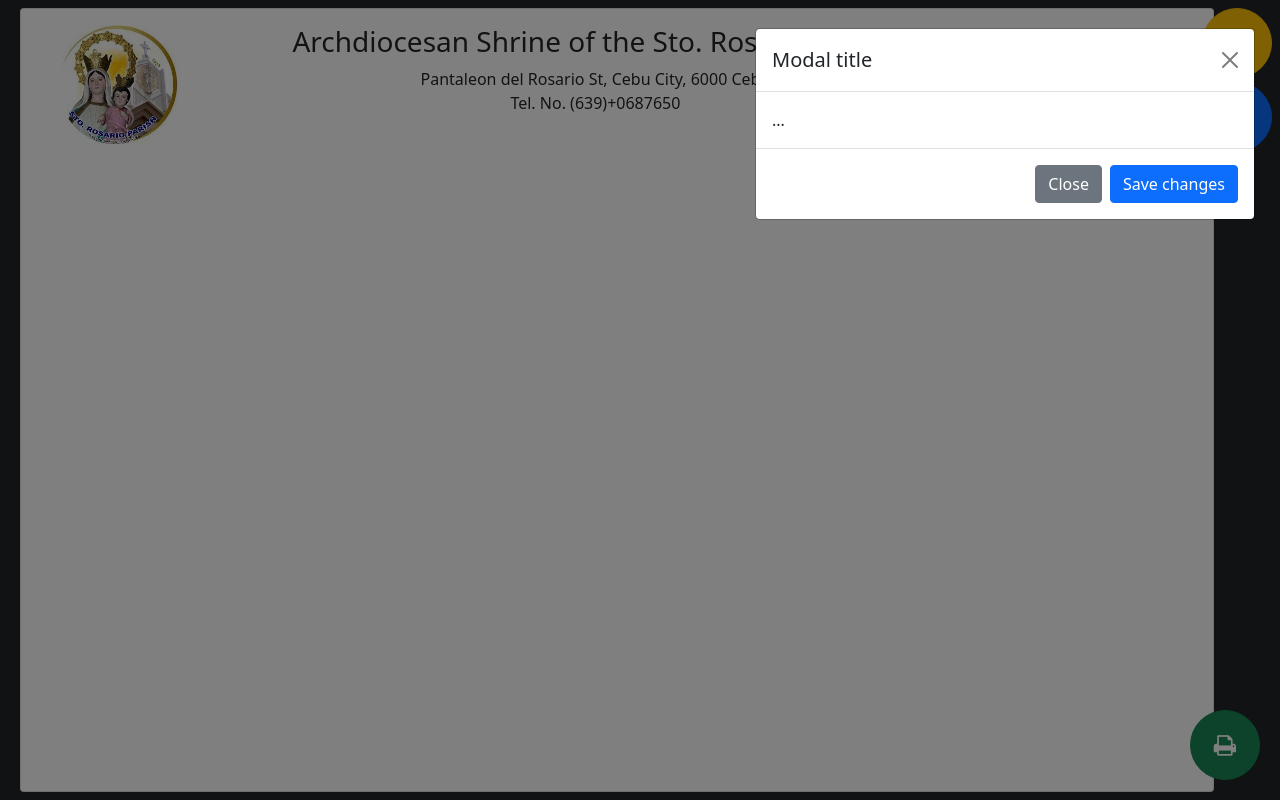
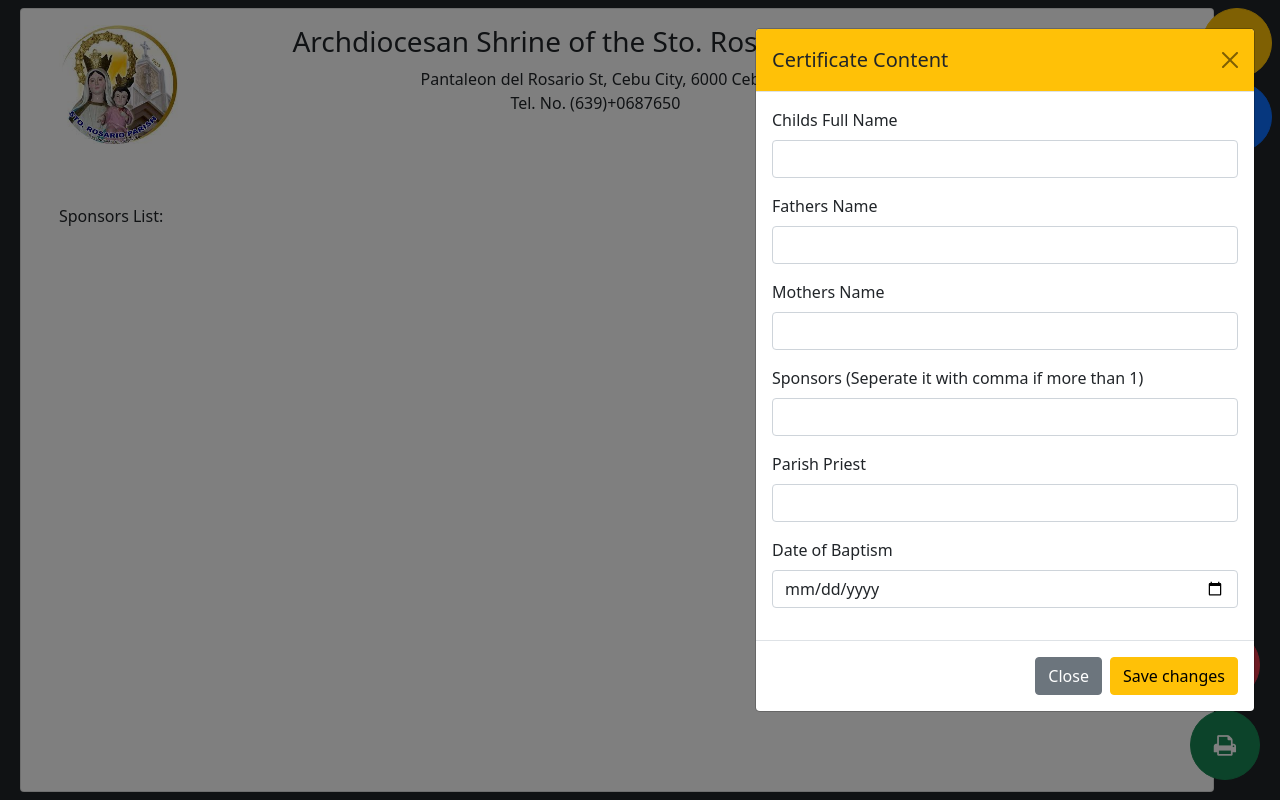
Before and after one commit to Carljul/sto-rosario, a PHP site: page / in a window 1280 px wide, after a click that opens the changed part. Run offline with PHP 8.4, Linux system fonts and the light colour scheme.

Commit message:
[UPATE] - CERTIFICATE CONTENT

```diff
--- a/index.php
+++ b/index.php
@@ -78,6 +78,11 @@
         .btn-print{
             position: absolute;
             bottom: 20px;
+            right: 20px;
+        }
+        .btn-refresh{
+            position: absolute;
+            bottom: 100px;
             right: 20px;
         }
         .full-height{
@@ -163,6 +168,11 @@
         .text-changes-scroll::-webkit-scrollbar-thumb:hover {
         background: #555;
         }
+
+        #sponsors_list{
+            position: absolute !important;
+            top: 195px !important;
+        }
     </style>
 
     <!-- JQUERY  -->
@@ -172,6 +182,8 @@
 
     <!-- Print Button -->
     <button type="button" class="btn-print btn btn-xl btn-success btn-circle btn-actions"><i class="fa fa-print"></i></button>
+    <!-- Refresh Button -->
+    <button type="button" class="btn-refresh btn btn-xl btn-danger btn-circle btn-actions" id="btnRefresh"><i class="fa fa-refresh"></i></button>
 
     <!-- Content -->
     <div class="container-fluid">
@@ -230,7 +242,11 @@
                     <div class="container">
                         <div class="row">
                             <div class="col-sm-12 col-md-12">
-                                Sponsors List:
+                                <div id="sponsors_list">
+                                    <center>
+                                        Sponsors List:
+                                    </center>
+                                </div>
                             </div>
                         </div>
                     </div>
@@ -244,16 +260,39 @@
     <div class="modal fade right" id="modalCertificateForm" tabindex="-1" aria-labelledby="modalCertificateForm" aria-hidden="true">
         <div class="modal-dialog">
             <div class="modal-content">
-                <div class="modal-header">
-                    <h5 class="modal-title" id="exampleModalLabel">Modal title</h5>
+                <div class="modal-header bg-warning">
+                    <h5 class="modal-title" id="exampleModalLabel">Certificate Content</h5>
                     <button type="button" class="btn-close" data-bs-dismiss="modal" aria-label="Close"></button>
                 </div>
                 <div class="modal-body">
-                ...
+                    <div class="mb-3">
+                        <label for="childs_full_name" class="form-label">Childs Full Name</label>
+                        <input type="text" class="form-control" id="childs_full_name">
+                    </div>
+                    <div class="mb-3">
+                        <label for="fathers_name" class="form-label">Fathers Name</label>
+                        <input type="text" class="form-control" id="fathers_name">
+                    </div>
+                    <div class="mb-3">
+                        <label for="mothers_name" class="form-label">Mothers Name</label>
+                        <input type="text" class="form-control" id="mothers_name">
+                    </div>
+                    <div class="mb-3">
+                        <label for="sponsors" class="form-label">Sponsors (Seperate it with comma if more than 1)</label>
+                        <input type="text" class="form-control" id="sponsors">
+                    </div>
+                    <div class="mb-3">
+                        <label for="priest" class="form-label">Parish Priest</label>
+                        <input type="text" class="form-control" id="priest">
+                    </div>
+                    <div class="mb-3">
+                        <label for="date_of_baptism" class="form-label">Date of Baptism</label>
+                        <input type="date" class="form-control" id="date_of_baptism">
+                    </div>
                 </div>
                 <div class="modal-footer">
                     <button type="button" class="btn btn-secondary" data-bs-dismiss="modal">Close</button>
-                    <button type="button" class="btn btn-primary">Save changes</button>
+                    <button type="button" class="btn btn-warning" id="btn-save-certificate-content">Save changes</button>
                 </div>
             </div>
         </div>
@@ -439,7 +478,6 @@
                     "site_image": "",
                     "site_background": "",
                     "certificate_of": "",
-                    "list_of_sponsors": "",
                     "church_name": "",
                     "church_name_font_size": "",
                     "church_name_font_style": "",
@@ -455,7 +493,9 @@
                     "childs_name": "",
                     "fathers_name": "",
                     "mothers_name": "",
-                    "list_of_sponsors": []
+                    "list_of_sponsors": "",
+                    "date_of_baptism": "",
+                    "parish_priest": ""
                 }];
                 if(localStorage.getItem('site_config') != null && localStorage.getItem('certificate') != null){
                     var sc = JSON.parse(localStorage.getItem('site_config'));
@@ -463,11 +503,11 @@
                     var certificate_parsed = JSON.parse(localStorage.getItem('certificate'));
 
                     // logo
-                    if(sc[0]['site_image'] != ""){
+                    if(sc[0]['site_image'] != "" && sc[0]['site_image'] != undefined){
                         $("#logo").attr("src", "uploaded_images/"+sc[0]['site_image']);
                     }
                     // background image
-                    if(sc[0]['site_background'] != ""){
+                    if(sc[0]['site_background'] != "" && sc[0]['site_background'] != undefined){
                         $("#printArea").css("background-image", "url('uploaded_images/"+sc[0]['site_background']+"')");
                     }
                     // church name
@@ -518,6 +558,18 @@
                     if(sc[0]['address_text_style'] != ""){
                         $("#address_text").css('font-family', sc[0]['address_text_style']);
                         $("#address_font_style").val(sc[0]['address_text_style']);
+                    }
+
+                    // telephone number
+                    if(sc[0]['tel_number'] != "" && sc[0]['tel_number'] != undefined){
+                        $("#tel_number_text").html(sc[0]['tel_number']);
+                        $("#telephone_number").val(sc[0]['tel_number']);
+                    }
+
+                    // telephone number style
+                    if(sc[0]['tel_number_text_style'] != ""){
+                        $("#tel_number_text").css('font-family', sc[0]['tel_number_text_style']);
+                        $("#telephone_font_style").val(sc[0]['tel_number_text_style']);
                     }
                 }else{
                     localStorage.setItem('site_config', JSON.stringify(site_config));
@@ -669,12 +721,11 @@
             });
             // end include telephone
 
-            //
+            // Save Button in Certificate Setings
             $("#btn_save_certificate_settings").click(function(){
+                var old_site_config = JSON.parse(localStorage.getItem('site_config'));
                 var file_data = $('#upload_background_image').prop('files')[0];
                 var file_data_logo = $('#upload_logo').prop('files')[0];
-
-                console.log("file_data", file_data);
 
                 // Upload Background Image
                 var upload_background_image = new FormData();
@@ -695,30 +746,33 @@
                 var church_name = $("#church_name").val();
                 var church_name_font_style = $("#church_name_font_style").find(":selected").text();
                 var church_name_font_size = $("#church_name_font_size").val();
-                var site_image = file_data_logo != undefined ? file_data_logo.name : localStorage.getItem('site_config')[0]['site_image'] == "" ? "":localStorage.getItem('site_config')[0]['site_image'];
-                var site_background = file_data != undefined ? file_data.name : localStorage.getItem('site_config')[0]['site_background'] == "" ? "":localStorage.getItem('site_config')[0]['site_background'];
-                var church_name = church_name == undefined ? localStorage.getItem('site_config')[0]['church_name']:church_name;
-                church_name_font_size = church_name_font_size == undefined ? localStorage.getItem('site_config')[0]['church_name_font_size']:church_name_font_size;
-                church_name_font_style = church_name_font_style == "Church Name Font Style" ? localStorage.getItem('site_config')[0]['church_name_font_style']:church_name_font_style;
+                var site_image = file_data_logo != undefined ? file_data_logo.name : old_site_config[0]['site_image'] == "" || old_site_config[0]['site_image'] == undefined ? "":old_site_config[0]['site_image'];
+                var site_background = file_data != undefined ? file_data.name : old_site_config[0]['site_background'] == "" || old_site_config[0]['site_background'] == undefined ? "":old_site_config[0]['site_background'];
+                var church_name = church_name == undefined ? old_site_config[0]['church_name']:church_name;
+                church_name_font_size = church_name_font_size == undefined ? old_site_config[0]['church_name_font_size']:church_name_font_size;
+                church_name_font_style = church_name_font_style == "Church Name Font Style" ? old_site_config[0]['church_name_font_style']:church_name_font_style;
 
                 // address and adress font style
                 var address = $("#church_address").val();
                 var church_address_font_style = $("#address_font_style").find(":selected").text();
-                church_address_font_style = church_address_font_style == "Church Name Font Style" ? localStorage.getItem('site_config')[0]['address_text_style']:church_address_font_style;
+                church_address_font_style = church_address_font_style == "Church Name Font Style" ? old_site_config[0]['address_text_style']:church_address_font_style;
+
                 // Telephone Number
+                var tel_number = $("#telephone_number").val();
+                var telephone_font_style = $("#telephone_font_style").val();
+
                 var site_config = [{
-                    "site_image": site_image,
-                    "site_background": site_background,
+                    "site_image": site_image == undefined ? old_site_config[0]['site_image']:site_image,
+                    "site_background": site_background == undefined ? old_site_config[0]['site_background']:site_image,
                     "certificate_of": "",
-                    "list_of_sponsors": "",
                     "church_name": church_name,
                     "church_name_font_size": church_name_font_size,
                     "church_name_font_style": church_name_font_style,
                     "address": address,
                     "address_text_style": church_address_font_style,
                     "is_include_address": true,
-                    "tel_number": "",
-                    "tel_number_text_style": "",
+                    "tel_number": tel_number,
+                    "tel_number_text_style": telephone_font_style,
                     "is_include_telephone": true
                 }];
 
@@ -742,6 +796,36 @@
                     }
                 });
             }
+
+            // Save Button in Certificate Content
+            $("#btn-save-certificate-content").click(function(){
+                var childs_full_name =$("#childs_full_name").val();
+                var fathers_name =$("#fathers_name").val();
+                var mothers_name =$("#mothers_name").val();
+                var sponsors =$("#sponsors").val();
+                var priest =$("#priest").val();
+                var date_of_baptism =$("#date_of_baptism").val();
+
+
+                var certificate = [{
+                    "childs_name": childs_full_name,
+                    "fathers_name": fathers_name,
+                    "mothers_name": mothers_name,
+                    "list_of_sponsors": sponsors,
+                    "date_of_baptism": priest,
+                    "parish_priest": date_of_baptism
+                }];
+
+                localStorage.setItem('certificate', JSON.stringify('certificate'));
+
+                site_management();
+                $("#modalCertificateForm").modal("hide");
+            });
+
+            // Refresh Button
+            $("#btnRefresh").click(function(){
+                window.location.reload();
+            });
         });
     </script>
   </body>
```
Also changed, not shown: uploaded_images/certificate.jpg (added).
